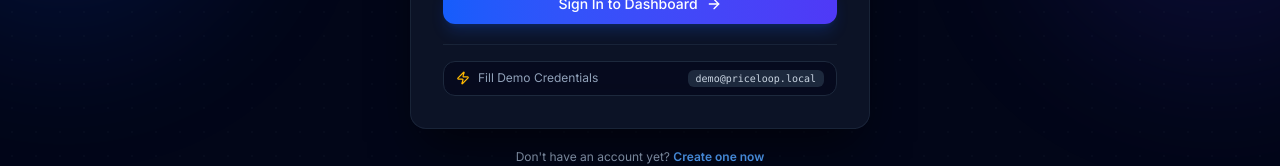
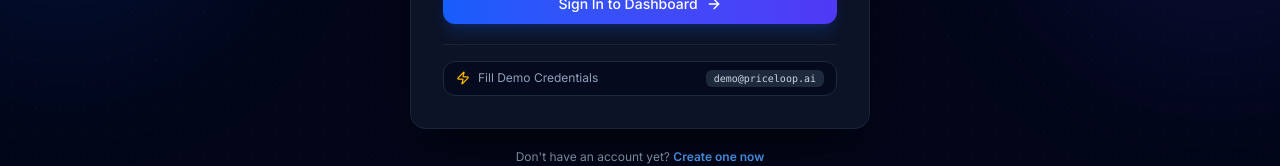
Before and after one commit to parulgupta-afk/Priceloop, a React (Vite) app in the folder frontend/: page / in a window 1280 px wide. Shown: the part 528-694 px from the top of the page. Built offline with nearby package versions, Linux system fonts and the light colour scheme; no server answers.

Commit message:
fix(auth): update demo domain to priceloop.ai for RFC compliance and seed test db

```diff
--- a/frontend/src/components/AuthScreen.tsx
+++ b/frontend/src/components/AuthScreen.tsx
@@ -31,7 +31,7 @@ export const AuthScreen: React.FC = () => {
 
   // Quick fill demo credentials
   const handleFillDemo = () => {
-    setEmail("demo@priceloop.local");
+    setEmail("demo@priceloop.ai");
     setPassword("demo12345");
     setLocalError(null);
   };
@@ -444,7 +444,7 @@ export const AuthScreen: React.FC = () => {
                   <span>Fill Demo Credentials</span>
                 </div>
                 <span className="text-[10px] bg-slate-800 text-slate-300 px-2 py-0.5 rounded-md group-hover:bg-slate-700 font-mono">
-                  demo@priceloop.local
+                  demo@priceloop.ai
                 </span>
               </button>
             </div>
```
Also changed, not shown: 1 other file (tests, documents, lock files or other folders).
